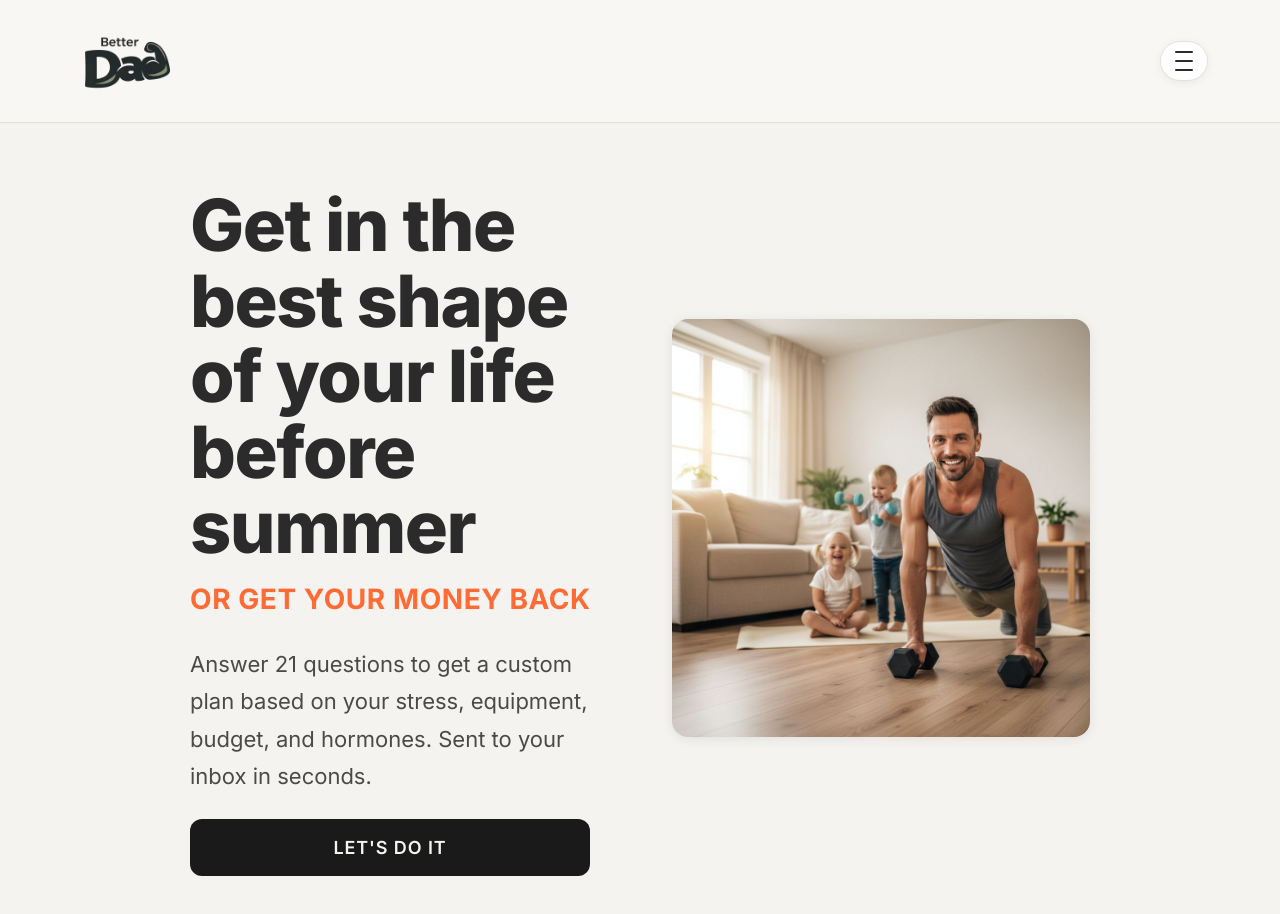
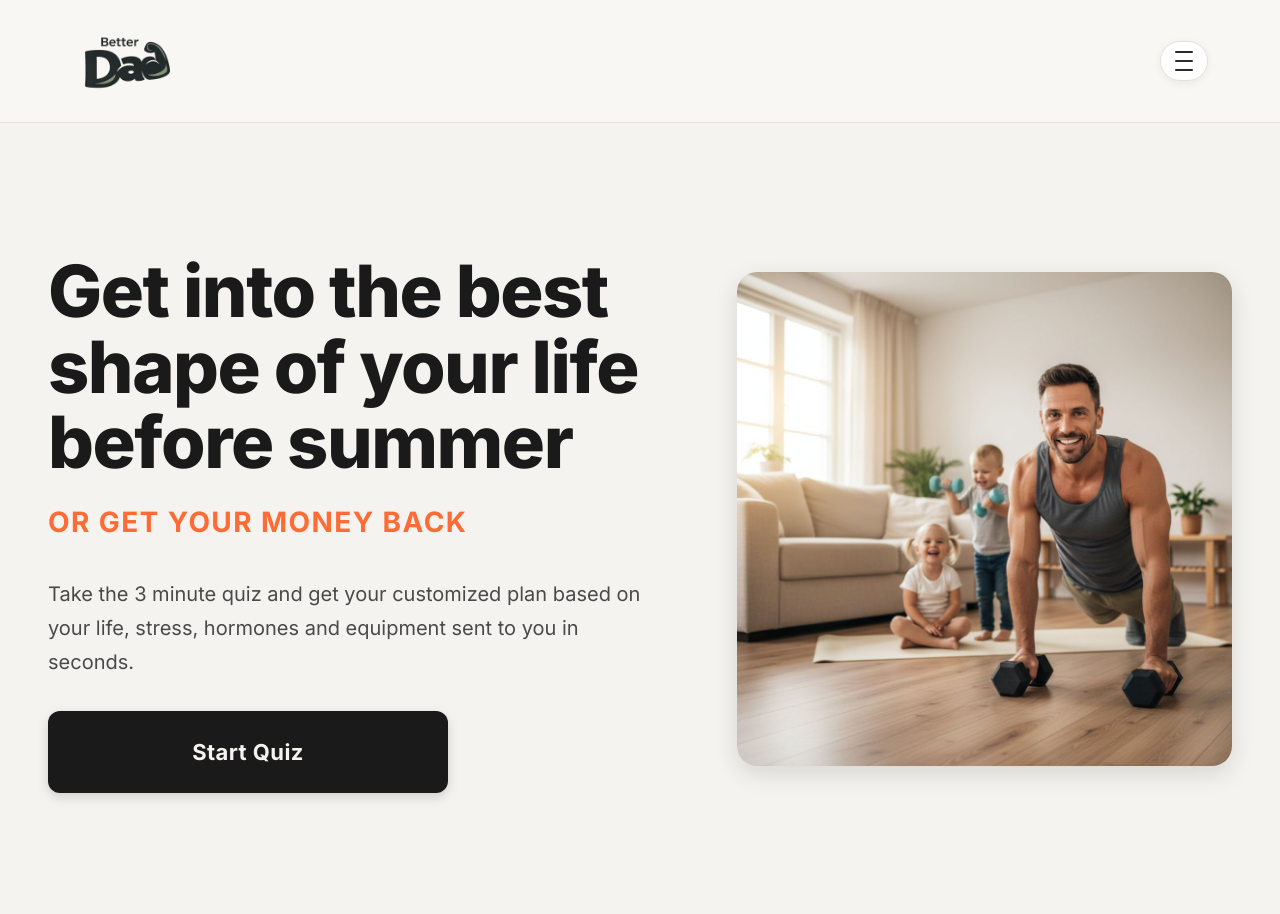
Before and after one commit to cedervikarl/betterdad, a React (Vite) app: page / in a window 1280 px wide. Shown: the top 914 px of the page. Built offline with nearby package versions, Linux system fonts and the light colour scheme; no server answers.

Commit message:
Redesign landing page: Whoop/Hims-inspired high-converting design with strong offer

```diff
--- a/src/components/Hero.css
+++ b/src/components/Hero.css
@@ -1,22 +1,22 @@
 .hero {
   min-height: 100vh;
   background-color: #f5f3f0;
-  padding: 1.5rem 1rem;
+  padding: 2rem 1rem;
   display: flex;
   align-items: center;
   justify-content: center;
 }
 
 .hero-container {
-  max-width: 900px;
+  max-width: 1200px;
   width: 100%;
-  animation: fadeInUp 0.8s ease-out;
+  animation: fadeInUp 0.6s ease-out;
 }
 
 .hero-content {
   display: grid;
   grid-template-columns: 1fr;
-  gap: 2rem;
+  gap: 3rem;
   align-items: center;
 }
 
@@ -24,13 +24,13 @@
   display: flex;
   flex-direction: column;
   gap: 1.5rem;
-  order: 1;
+  text-align: center;
 }
 
 .hero-title {
-  font-size: 2.5rem;
+  font-size: 2.25rem;
   font-weight: 800;
-  color: #2B2B2B;
+  color: #1a1a1a;
   margin: 0;
   letter-spacing: -0.02em;
   line-height: 1.15;
@@ -38,48 +38,51 @@
 }
 
 .hero-offer {
-  font-size: 1.25rem;
+  font-size: 1.125rem;
   font-weight: 700;
   color: #FF6B35;
-  letter-spacing: 0.02em;
+  letter-spacing: 0.05em;
   font-family: 'Inter', sans-serif;
+  text-transform: uppercase;
   margin-top: -0.5rem;
 }
 
-.hero-subtitle {
-  font-size: 1.125rem;
+.hero-description {
+  font-size: 1rem;
   color: #4a4a4a;
-  line-height: 1.7;
+  line-height: 1.6;
   font-weight: 400;
   font-family: 'Inter', sans-serif;
-  order: 4;
+  max-width: 600px;
+  margin: 0 auto;
 }
 
 .hero-button {
   background-color: #1a1a1a;
   color: #f5f3f0;
   border: none;
-  padding: 1.125rem 2rem;
+  padding: 1.25rem 3rem;
   font-size: 1.125rem;
-  font-weight: 600;
+  font-weight: 700;
   border-radius: 12px;
   cursor: pointer;
   transition: all 0.3s ease;
   width: 100%;
-  min-height: 50px;
+  max-width: 400px;
+  margin: 0 auto;
+  min-height: 56px;
   display: flex;
   align-items: center;
   justify-content: center;
   font-family: 'Inter', sans-serif;
-  letter-spacing: 0.05em;
-  text-transform: uppercase;
-  order: 5;
+  letter-spacing: 0.02em;
+  box-shadow: 0 4px 12px rgba(0, 0, 0, 0.15);
 }
 
 .hero-button:hover {
   background-color: #2d2d2d;
   transform: translateY(-2px);
-  box-shadow: 0 8px 16px rgba(0, 0, 0, 0.15);
+  box-shadow: 0 8px 20px rgba(0, 0, 0, 0.2);
 }
 
 .hero-button:active {
@@ -90,26 +93,18 @@
   display: none;
 }
 
-.hero-image-section-mobile {
-  display: block;
-  width: 100%;
-  max-width: 100%;
-  margin: 1rem 0;
-  order: 3;
-}
-
 .hero-image {
   width: 100%;
   height: auto;
   border-radius: 16px;
   object-fit: cover;
-  box-shadow: 0 2px 12px rgba(0, 0, 0, 0.08);
+  box-shadow: 0 4px 16px rgba(0, 0, 0, 0.1);
 }
 
 @keyframes fadeInUp {
   from {
     opacity: 0;
-    transform: translateY(30px);
+    transform: translateY(20px);
   }
   to {
     opacity: 1;
@@ -123,54 +118,59 @@
   }
 
   .hero-content {
-    grid-template-columns: 1fr 1fr;
+    grid-template-columns: 1.2fr 1fr;
     gap: 4rem;
     align-items: center;
   }
 
   .hero-text-section {
-    order: 1;
+    text-align: left;
+    gap: 2rem;
+  }
+
+  .hero-title {
+    font-size: 3.5rem;
+    line-height: 1.1;
+  }
+
+  .hero-offer {
+    font-size: 1.5rem;
+    margin-top: -0.75rem;
+  }
+
+  .hero-description {
+    font-size: 1.125rem;
+    line-height: 1.7;
+    margin: 0;
+    max-width: 100%;
+  }
+
+  .hero-button {
+    margin: 0;
+    max-width: 350px;
+    font-size: 1.25rem;
+    padding: 1.5rem 4rem;
   }
 
   .hero-image-section {
     display: block;
-    order: 2;
-    width: 100%;
-    max-width: 100%;
-  }
-
-  .hero-image-section-mobile {
-    display: none;
-  }
-
-  .hero-title {
-    font-size: 3.5rem;
-    order: 1;
-  }
-
-  .hero-offer {
-    font-size: 1.5rem;
-    order: 2;
-    margin-top: -0.75rem;
-  }
-
-  .hero-subtitle {
-    font-size: 1.25rem;
-    order: 3;
-    max-width: 500px;
-  }
-
-  .hero-button {
-    order: 4;
-    max-width: 400px;
   }
 
   .hero-image {
-    border-radius: 16px;
+    border-radius: 20px;
+    box-shadow: 0 8px 24px rgba(0, 0, 0, 0.12);
   }
 }
 
 @media (min-width: 1024px) {
+  .hero {
+    padding: 6rem 3rem;
+  }
+
+  .hero-content {
+    gap: 6rem;
+  }
+
   .hero-title {
     font-size: 4.5rem;
     line-height: 1.05;
@@ -180,7 +180,23 @@
     font-size: 1.75rem;
   }
 
-  .hero-subtitle {
+  .hero-description {
+    font-size: 1.25rem;
+  }
+
+  .hero-button {
     font-size: 1.375rem;
+    padding: 1.75rem 5rem;
+    max-width: 400px;
   }
 }
+
+@media (min-width: 1440px) {
+  .hero-title {
+    font-size: 5.5rem;
+  }
+
+  .hero-offer {
+    font-size: 2rem;
+  }
+}
--- a/src/components/Hero.jsx
+++ b/src/components/Hero.jsx
@@ -7,16 +7,17 @@ function Hero({ onStart }) {
       <div className="hero-container">
         <div className="hero-content">
           <div className="hero-text-section">
-            <h1 className="hero-title">Get in the best shape of your life before summer</h1>
-            <div className="hero-offer">OR GET YOUR MONEY BACK</div>
-            <div className="hero-image-section-mobile">
-              <img src={heroImage} alt="Fit dad" className="hero-image" />
+            <h1 className="hero-title">
+              Get into the best shape of your life before summer
+            </h1>
+            <div className="hero-offer">
+              OR GET YOUR MONEY BACK
             </div>
-            <p className="hero-subtitle">
-              Answer 21 questions to get a custom plan based on your stress, equipment, budget, and hormones. Sent to your inbox in seconds.
+            <p className="hero-description">
+              Take the 3 minute quiz and get your customized plan based on your life, stress, hormones and equipment sent to you in seconds.
             </p>
             <button className="hero-button" onClick={onStart}>
-              LET'S DO IT
+              Start Quiz
             </button>
           </div>
           <div className="hero-image-section">
```
